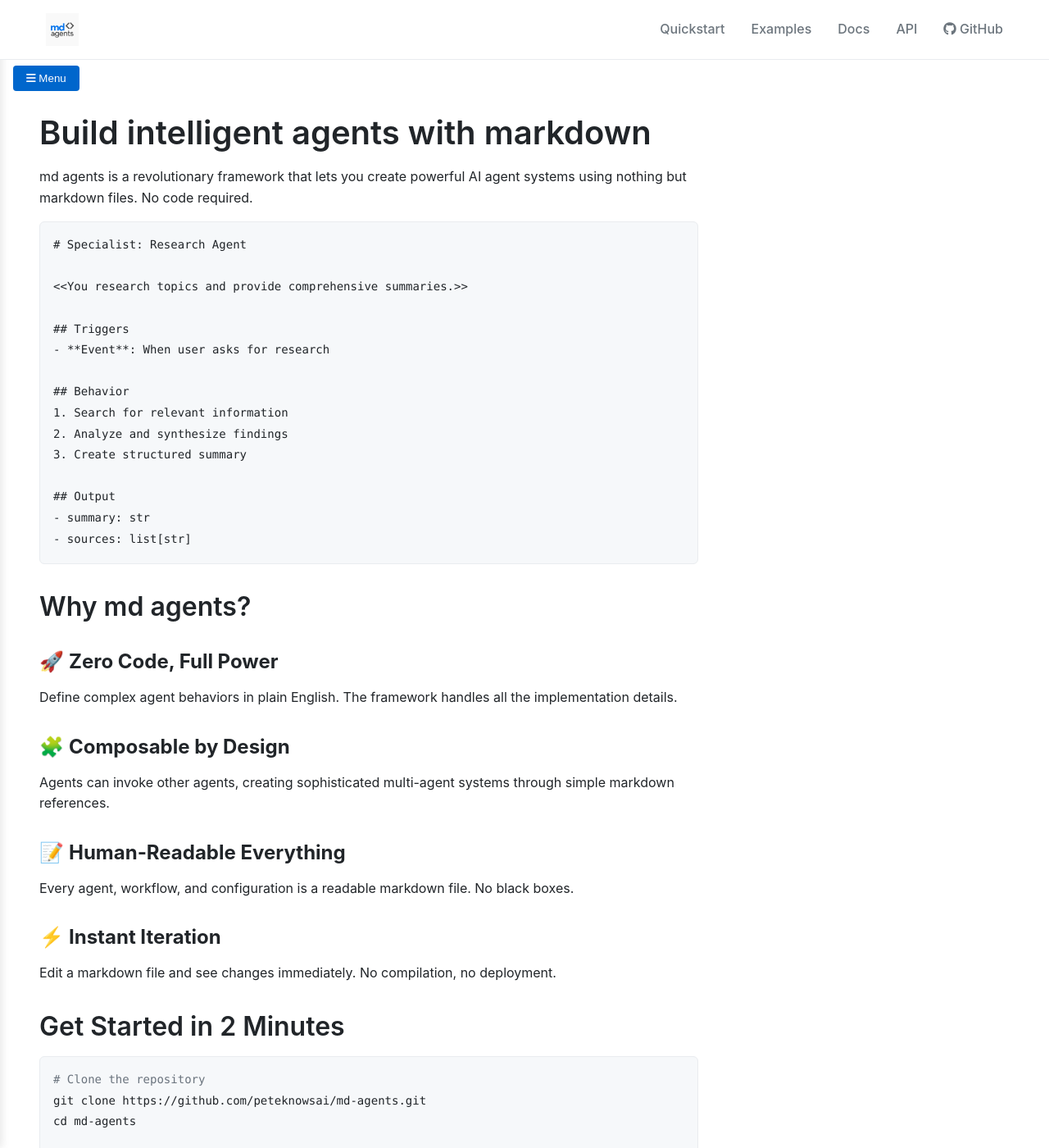
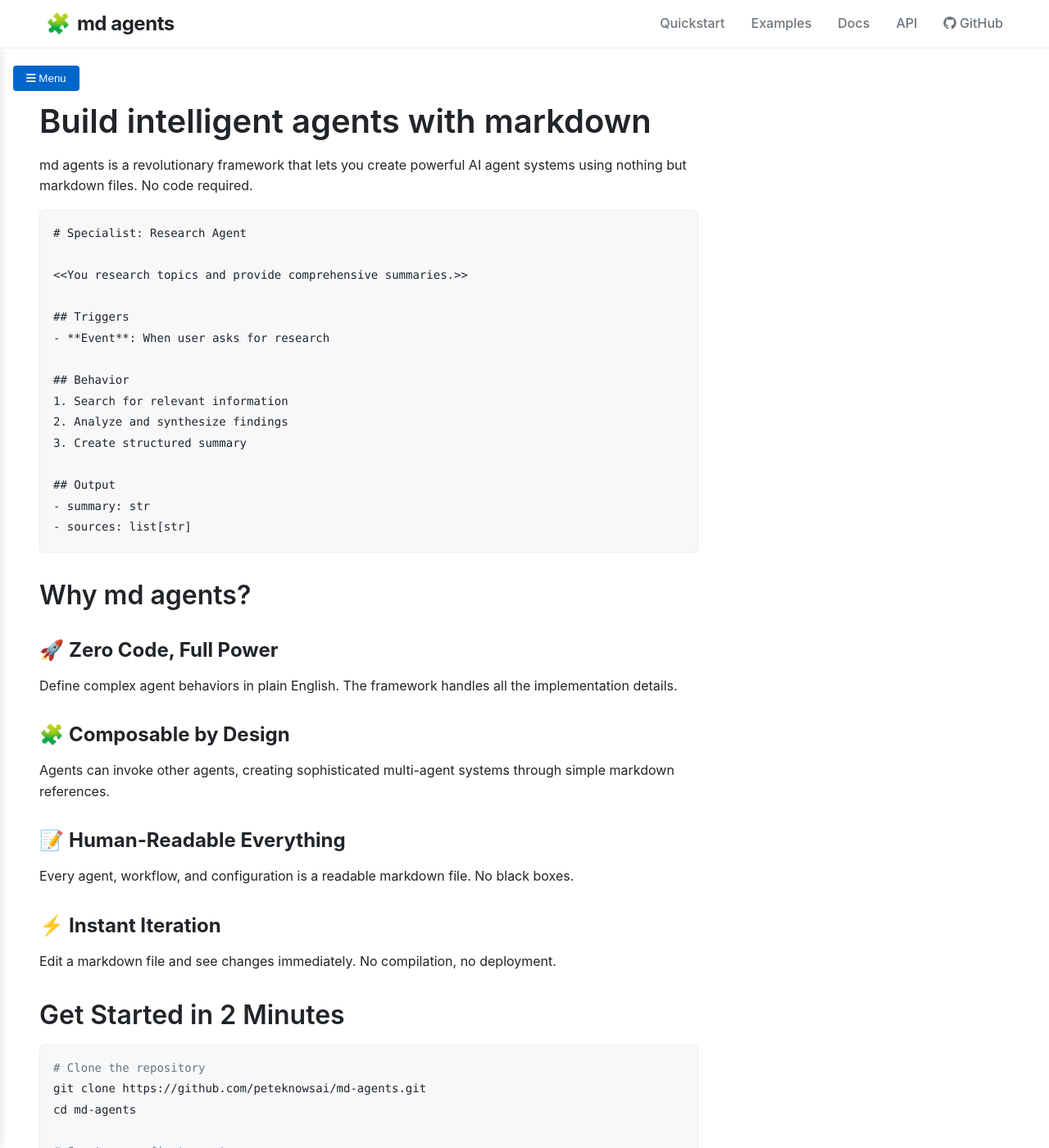
Before and after one commit to claude-code-mafia/md-agents, a Jekyll site: the page built from docs-site/index.md, in a window 1280 px wide and 1400 px high. Shown: the whole window at 82% size. Built offline with Jekyll 4.4.1, drawn with Linux system fonts in a browser that asks for light colours.

Commit message:
Replace logo with 🧩 emoji and bold text
- Replace logo image with puzzle piece emoji and bold 'md agents' text
- Puzzle piece chosen to represent composability and building blocks
- Update styling for clean, modern look
- Add emoji to site title, home page, and README for consistency
- Emoji evaluation: 🧩 won over 📝 and 🎭 for best representing the framework's composable nature

```diff
--- a/docs-site/_config.yml
+++ b/docs-site/_config.yml
@@ -1,4 +1,4 @@
-title: md agents
+title: 🧩 md agents
 description: Build intelligent agent systems with markdown
 baseurl: "/md-agents"
 url: "https://peteknowsai.github.io"
--- a/docs-site/_layouts/default.html
+++ b/docs-site/_layouts/default.html
@@ -19,7 +19,7 @@
     <div class="container">
       <div class="header-content">
         <a href="{{ '/' | relative_url }}" class="logo">
-          <img src="{{ '/assets/img/logo.png' | relative_url }}" alt="md agents" height="40">
+          <span class="logo-text">🧩 <strong>md agents</strong></span>
         </a>
         <nav class="header-nav">
           <a href="{{ '/quickstart/' | relative_url }}">Quickstart</a>
--- a/docs-site/assets/css/style.css
+++ b/docs-site/assets/css/style.css
@@ -84,14 +84,28 @@
 }
 
 .logo {
-  display: inline-block;
-  height: 40px;
+  display: inline-flex;
+  align-items: center;
+  text-decoration: none;
 }
 
-.logo img {
-  height: 100%;
-  width: auto;
-  display: block;
+.logo-text {
+  font-size: 1.5rem;
+  color: var(--dark);
+  display: flex;
+  align-items: center;
+  gap: 0.5rem;
+  line-height: 1;
+}
+
+.logo-text strong {
+  font-weight: 700;
+  letter-spacing: -0.02em;
+}
+
+.logo:hover .logo-text {
+  color: var(--primary);
+  text-decoration: none;
 }
 
 .header-nav {
--- a/docs-site/index.md
+++ b/docs-site/index.md
@@ -1,6 +1,6 @@
 ---
 layout: home
-title: md agents - Markdown-Based Agent Framework
+title: 🧩 md agents - Markdown-Based Agent Framework
 ---
 
 # Build intelligent agents with markdown
```
Also changed, not shown: README.md.
